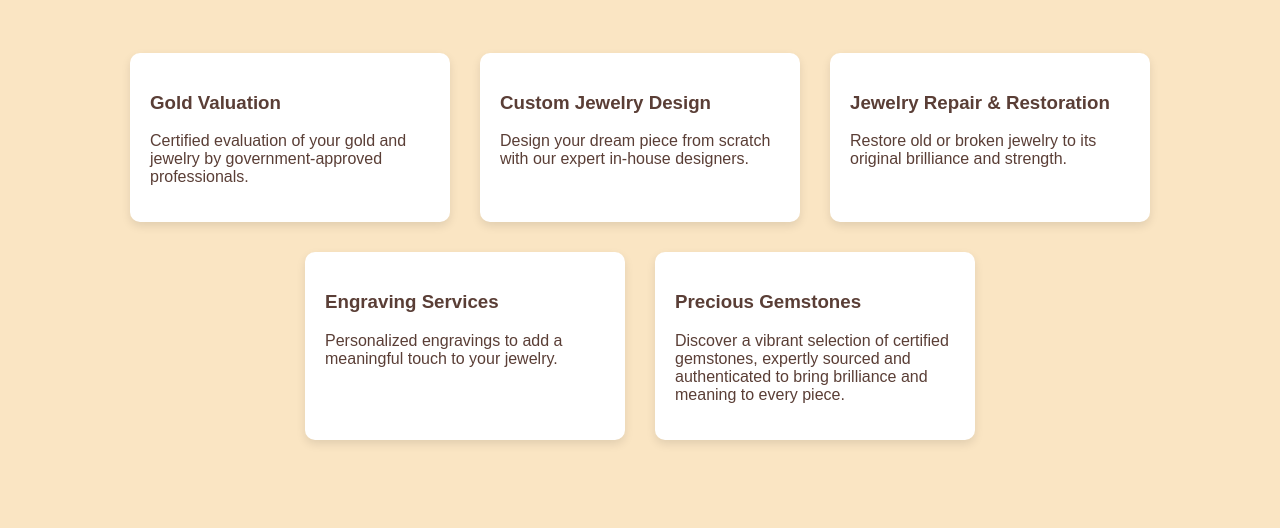
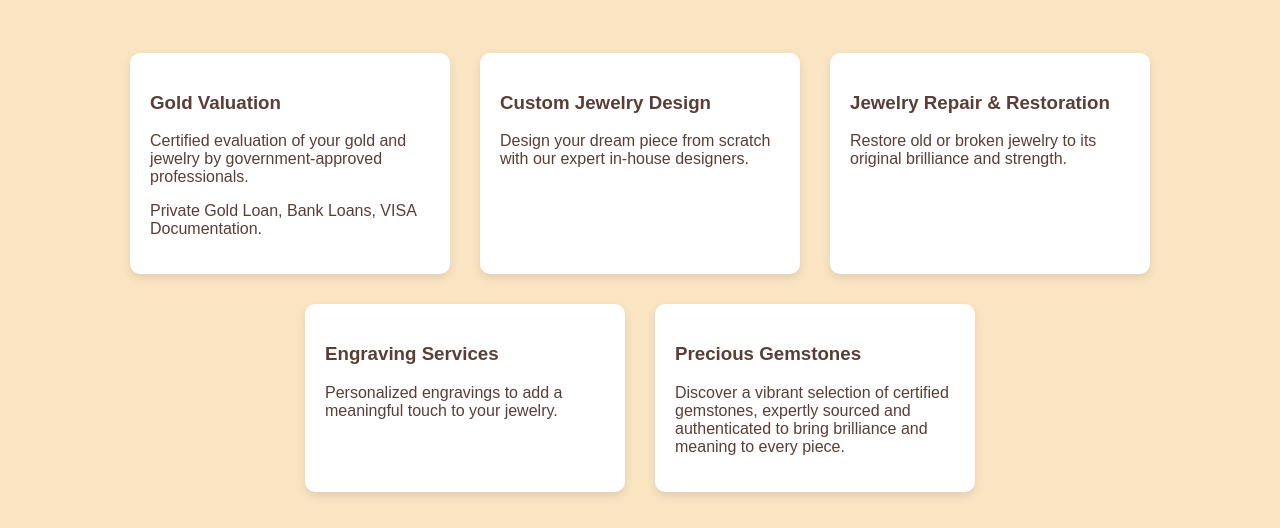
Before and after one commit to svd009/AJ, a plain HTML site: page services.html in a window 1280 px wide. Shown: the part 218-746 px from the top of the page. Drawn offline with Linux system fonts and the light colour scheme.

Commit message:
Update services.html

```diff
--- a/services.html
+++ b/services.html
@@ -37,6 +37,7 @@
       <div class="service-card">
         <h3>Gold Valuation</h3>
         <p>Certified evaluation of your gold and jewelry by government-approved professionals.</p>
+        <p>Private Gold Loan, Bank Loans, VISA Documentation.</p>
       </div>
       <div class="service-card">
         <h3>Custom Jewelry Design</h3>
```
